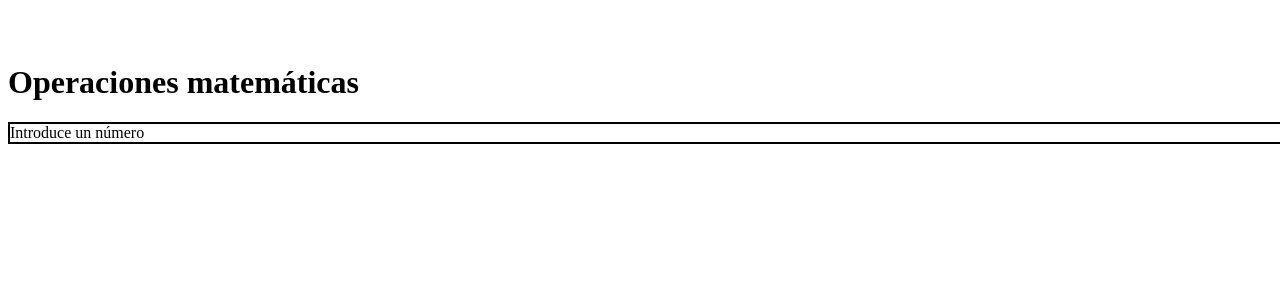
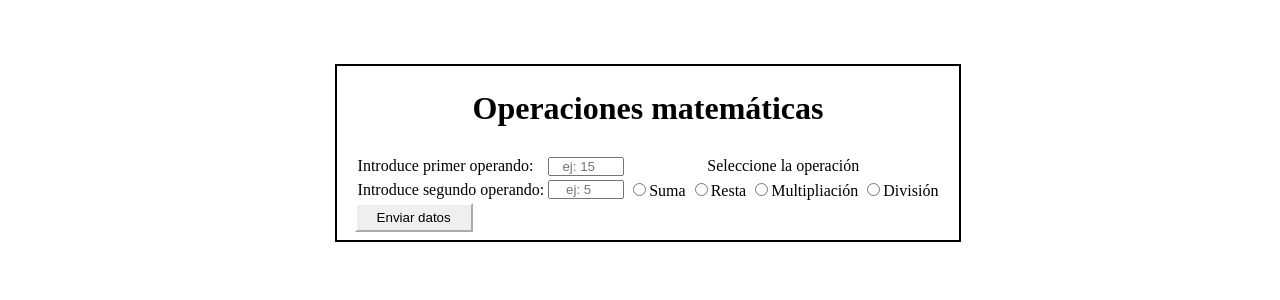
Before and after one commit to Mr-JonatanGomez/Clase_DWEServ_2_DAW, a PHP site: page /operaciones.php in a window 1280 px wide. Shown: the top 300 px of the page. Run offline with PHP 8.4, Linux system fonts and the light colour scheme.

Commit message:
DWES evaluable

```diff
--- a/T_EVALUABLE_1/ejercicio-3-operaciones/operaciones.php
+++ b/T_EVALUABLE_1/ejercicio-3-operaciones/operaciones.php
@@ -7,21 +7,71 @@
         <link rel="stylesheet" href="./style.css" />
     </head>
     <body>
-        <h1>Operaciones matemáticas</h1>
         <div class="container">
+            <h1 id="ej1">Operaciones matemáticas</h1>
             <?php
                 $numA=0;
                 $numB=0;
-            ?>
+                ?>
+
             <div class="form">
 
-                <form>
-                    <label>Introduce un número</label>
+                <form method="post">
+                    <table>
+                        <tr>
+                            <td><label>Introduce primer operando:</label></td>
+                            <td><input name="numA" class="num" type="number" placeholder="ej: 15"></td>
+                            <td class="selectOper" colspan="4"><label>Seleccione la operación</label></td>
+                        </tr>
+                        <tr>
+                        <td><label>Introduce segundo operando:</label></td>
+                        <td><input name="numB" class="num" type="number" placeholder="ej: 5"></td>
+                        <td><input type="radio" name="operation" value="suma">Suma</td>
+                        <td><input type="radio" name="operation" value="resta">Resta</td>
+                        <td><input type="radio" name="operation" value="multiplicacion">Multipliación</td>
+                        <td><input type="radio" name="operation" value="division">División</td>
+                        </tr>
+                    </table>
+                        <input id="envio" type="submit" value="Enviar datos">
+                </form>
+
+                <div id="resultado">
+                    <?php
+                    //todo, sacado con chat, esperar explicacion del profesor
 
 
+                    /* if ($_SERVER["REQUEST_METHOD"] == "POST") {
+                        $numA = $_POST["numA"];
+                        $numB = $_POST["numB"];
+                        $operation = $_POST["operation"];
+                        $result = null;
 
-                </form>
-
+                        if ($numA !== "" && $numB !== "" && $operation) {
+                            switch ($operation) {
+                                case "suma":
+                                    $result = $numA + $numB;
+                                    break;
+                                case "resta":
+                                    $result = $numA - $numB;
+                                    break;
+                                case "multiplicacion":
+                                    $result = $numA * $numB;
+                                    break;
+                                case "division":
+                                    if ($numB == 0) {
+                                        echo "No se puede dividir entre 0.";
+                                        exit;
+                                    }
+                                    $result = $numA / $numB;
+                                    break;
+                            }
+                            echo "Resultado: $result";
+                        } else {
+                            echo "Por favor, completa todos los campos.";
+                        }
+                    } */
+                ?>
+                </div>
             </div>
         </div>
     </body>
--- a/T_EVALUABLE_1/ejercicio-3-operaciones/style.css
+++ b/T_EVALUABLE_1/ejercicio-3-operaciones/style.css
@@ -1,11 +1,39 @@
 body {
     width: 100%;
+    display: flex;
     justify-content: center;
     align-items: center;
-    /* display: flex; */
     margin-top: 5%;
   }
-
+#ej1{
+text-align: center;
+}
   .container{
+    align-items: center;
+    max-width: fit-content;
+    padding: 3px;
     border: solid 2px;
   }
+
+  .form{
+    padding: 5px 15px;
+
+  }
+
+
+
+  .num{
+    text-align: center;
+    width: 70px;
+    max-width: fit-content;
+
+    padding: 0px 1px;
+  }
+ .selectOper{
+  text-align: center;
+  }
+
+  #envio{
+    padding: 5px 20px;
+    border: outset 2px rgb(255, 255, 255);
+  }
```
